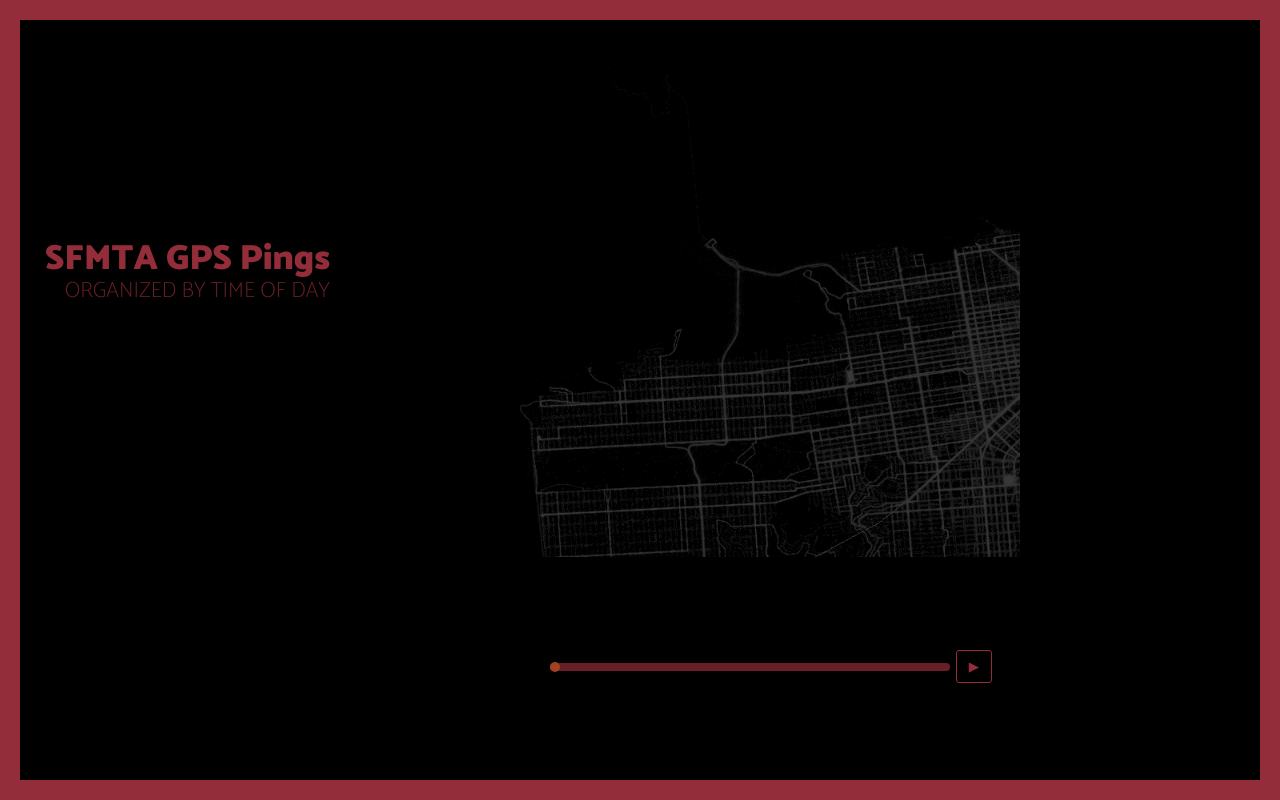
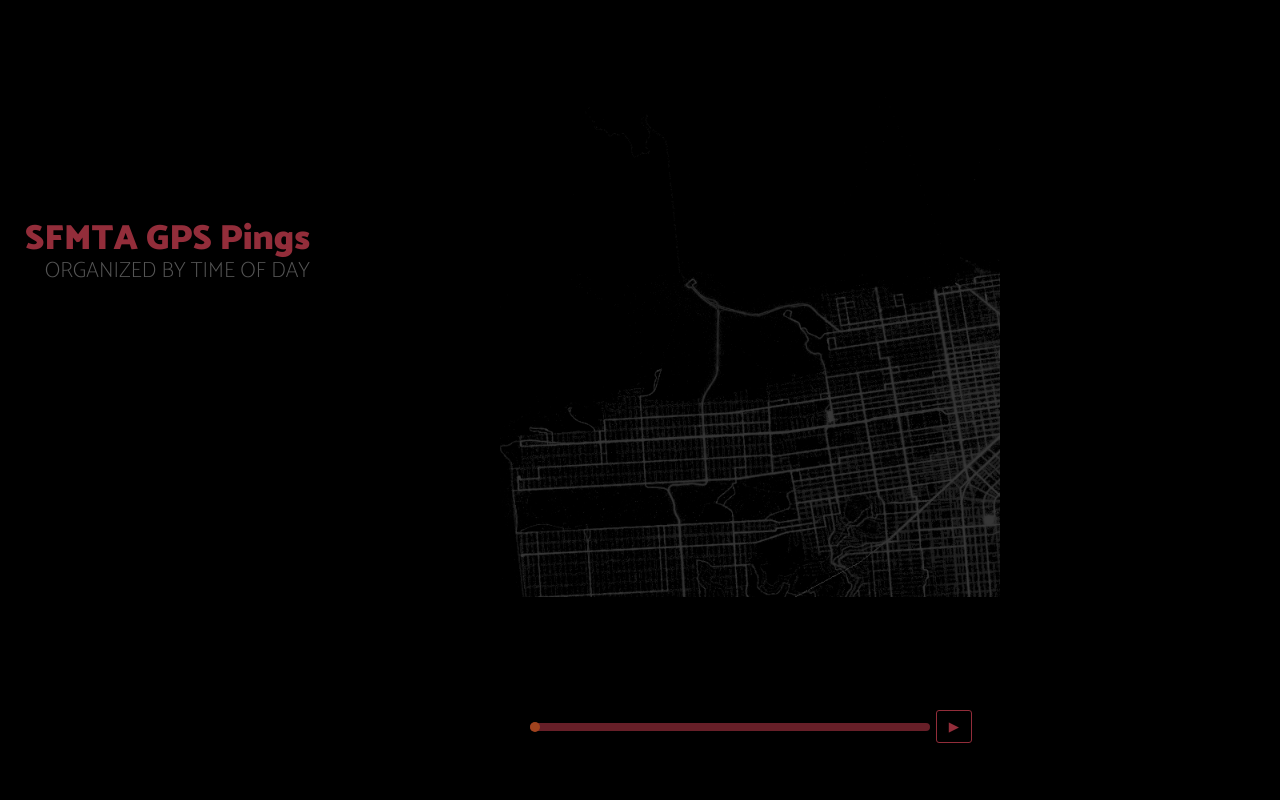
Before and after one commit to mdboom/minishader-experiment, a plain HTML site: page index.html in a window 1280 px wide. Drawn offline with Linux system fonts and the light colour scheme; no server answers.

Commit message:
tweaks to the css in light of the new bg img

```diff
--- a/minishader.css
+++ b/minishader.css
@@ -2,7 +2,7 @@
     font-family: 'Catamaran', sans-serif;
     --theme-color: #932d3a;
     --theme-hover: #e5602c;
-    --main-border: 20px;
+    --main-border: 0px;
     background: black;
     color: var(--theme-color);
     margin: 0;
@@ -21,7 +21,6 @@
 
 .main-container, .slide-container {
     grid-column: content;
-    transform: translateY(-50px);
 }
 
 .main-container, .slide-container {
@@ -37,6 +36,7 @@
     text-align: right;
     font-size: 22px;
     text-transform: uppercase;
+    color: #797979;
     font-weight: 100;
     opacity:.7;
 }
```
